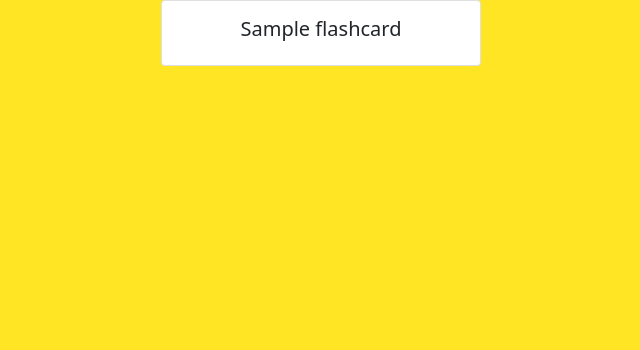
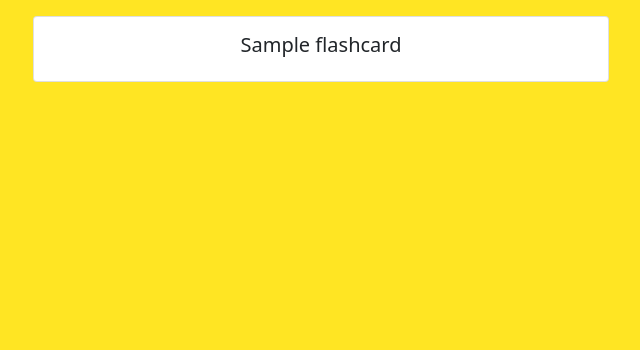
Before and after one commit to Sidixs/flashcards, a Django app: page / in a window 1280 px wide. Shown: the part 70-420 px from the top of the page, without its empty margins (319-959 px from the left). Run offline with Django 4.2, Linux system fonts and the light colour scheme; tables that the repository leaves empty hold one stand-in row (values such as "Sample post").

Commit message:
frontend_poprawiony

```diff
--- a/templates/edit-flashcard.html
+++ b/templates/edit-flashcard.html
@@ -4,6 +4,8 @@
 {% load crispy_forms_filters %}
 {% block title %}Fiszka {{ setOfFlashcards.name }}{% endblock %}
 {% block content %}
+    <center>
+    <div style="width: 36rem";>
 <div class="container mt-auto">
     {% if user.is_superuser %}
     <form method="post">
@@ -17,4 +19,6 @@
     Brak uprawnień
     {% endif %}
     </div>
+    </div>
+    </center>
 {% endblock %}
--- a/templates/flashcard.html
+++ b/templates/flashcard.html
@@ -2,6 +2,8 @@
 {#/flashcard/<str:SOFId>#}
 {% block title %}Fiszka {{ setOfFlashcards.name }}{% endblock %}
 {% block content %}
+    <center>
+    <div style="width: 36rem";>
 <div class="container mx-auto">
 	{% for flashcard in flashcards %}
 	<div class="card mt-3">
@@ -31,4 +33,6 @@
   </ul>
         </nav>
 {% endif %}
+    </div>
+    </center>
 {% endblock %}
--- a/templates/home.html
+++ b/templates/home.html
@@ -3,8 +3,10 @@
 {% block title %}Strona Główna{% endblock %}
 {% block content %}
     {% for card in SetOfCards %}
-	<div class="card mx-auto text-center col-sm-3">
-		<div class="card-body d-flex flex-row justify-content-between">
+        <center>
+        <div style="width: 36rem";>
+	<div class="card mt-3">
+		<div class="card-body d-flex flex-row justify-content-between text-center">
 			<div class="post-preview-container">
         <a href="{% url 'flashcard' card.id %}">
           <div>
@@ -15,6 +17,8 @@
 	</div>
         </div>
     </div>
+        </div>
+        </center>
 	{% empty %}
 	<p>Brak fiszek</p>
 	{% endfor %}
--- a/templates/manage-flashcard.html
+++ b/templates/manage-flashcard.html
@@ -4,6 +4,8 @@
 {% load crispy_forms_filters %}
 {% block title %}Fiszka {{ setOfFlashcards.name }}{% endblock %}
 {% block content %}
+    <center>
+    <div style="width: 36rem";>
 <div class="container mt-auto">
     {% if user.is_superuser %}
     <form method="post">
@@ -40,4 +42,6 @@
     Brak uprawnień
     {% endif %}
 </div>
+    </div>
+    </center>
 {% endblock %}
--- a/templates/manage-flashcards.html
+++ b/templates/manage-flashcards.html
@@ -4,6 +4,8 @@
 {% load crispy_forms_filters %}
 {% block title %}Strona Główna{% endblock %}
 {% block content %}
+    <center>
+    <div style="width: 36rem";>
     {% if user.is_superuser %}
     <form method="post">
         {% csrf_token %}
@@ -57,4 +59,6 @@
     {% else %}
     Brak uprawnień
     {% endif %}
+    </div>
+    </center>
 {% endblock %}
--- a/templates/manage-user-flashcard-details.html
+++ b/templates/manage-user-flashcard-details.html
@@ -4,6 +4,8 @@
 {% load crispy_forms_filters %}
 {% block title %}Fiszka {{ setOfFlashcards.name }}{% endblock %}
 {% block content %}
+    <center>
+    <div style="width: 36rem";>
 <div class="container mt-auto">
     {% if user.is_superuser %}
         Fiszka: {{ setOfFlashcards.name }}
@@ -31,4 +33,6 @@
     Brak uprawnień
     {% endif %}
 </div>
+    </div>
+    </center>
 {% endblock %}
--- a/templates/manage-user-flashcards.html
+++ b/templates/manage-user-flashcards.html
@@ -4,6 +4,8 @@
 {% load crispy_forms_filters %}
 {% block title %}Strona Główna{% endblock %}
 {% block content %}
+    <center>
+    <div style="width: 36rem";>
     {% if user.is_superuser %}
     {% for card in SetOfCards %}
 	<div class="card mt-2">
@@ -51,4 +53,6 @@
     {% else %}
     Brak uprawnień
     {% endif %}
+    </div>
+    </center>
 {% endblock %}
--- a/templates/manage-users.html
+++ b/templates/manage-users.html
@@ -4,6 +4,8 @@
 {% load crispy_forms_filters %}
 {% block title %}Strona Główna{% endblock %}
 {% block content %}
+    <center>
+    <div style="width: 36rem";>
     {% if user.is_superuser %}
     {% for normalUser in normalUsers %}
 	<div class="card mt-2">
@@ -63,4 +65,6 @@
     {% else %}
     Brak uprawnień
     {% endif %}
+    </div>
+    </center>
 {% endblock %}
--- a/templates/user-edit-flashcard.html
+++ b/templates/user-edit-flashcard.html
@@ -4,6 +4,8 @@
 {% load crispy_forms_filters %}
 {% block title %}Fiszka {{ setOfFlashcards.name }}{% endblock %}
 {% block content %}
+    <center>
+    <div style="width: 36rem";>
 <div class="container mt-auto">
     {% if user.is_authenticated %}
     <form method="post">
@@ -17,4 +19,6 @@
     Brak uprawnień
     {% endif %}
     </div>
+    </div>
+    </center>
 {% endblock %}
--- a/templates/user-favorites.html
+++ b/templates/user-favorites.html
@@ -3,6 +3,8 @@
 {% block title %}Ulubione{% endblock %}
 {% block content %}
     {% for card in SetOfUserCards %}
+        <center>
+    <div style="width: 36rem";>
 	<div class="card mt-2">
 		<div class="card-body d-flex flex-row justify-content-between">
 			<div class="post-preview-container">
@@ -19,6 +21,8 @@
 	</div>
         </div>
     </div>
+    </div>
+        </center>
 	{% empty %}
 	<p>Brak fiszek</p>
 	{% endfor %}
--- a/templates/user-manage-flashcard.html
+++ b/templates/user-manage-flashcard.html
@@ -5,6 +5,7 @@
 {% block title %}Fiszka {{ setOfFlashcards.name }}{% endblock %}
 {% block content %}
 <div class="container mt-auto">
+
     {% if user.is_authenticated and user.id == setOfFlashcards.auth_user.id %}
     <form method="post">
         {% csrf_token %}
--- a/templates/user-manage-flashcards.html
+++ b/templates/user-manage-flashcards.html
@@ -4,6 +4,8 @@
 {% load crispy_forms_filters %}
 {% block title %}Strona Główna{% endblock %}
 {% block content %}
+    <center>
+    <div style="width: 36rem";>
     {% if user.is_authenticated %}
     <form method="post">
         {% csrf_token %}
@@ -12,7 +14,7 @@
         <button type="submit" class="btn btn-success" name="add-card-set">Dodaj</button>
     </form>
     {% for card in SetOfCards %}
-	<div class="card mt-2">
+	<div class="card mt-2 center">
 		<div class="card-body d-flex flex-row justify-content-between">
 			<div class="post-preview-container">
         <a href="{% url 'user-manage-flashcard' card.id %}">
@@ -40,4 +42,6 @@
     {% else %}
     Brak uprawnień
     {% endif %}
+    </div>
+    </center>
 {% endblock %}
--- a/templates/view-user-flashcard.html
+++ b/templates/view-user-flashcard.html
@@ -2,6 +2,8 @@
 {#/user-flashcard/<str:SOUFId>#}
 {% block title %}Fiszka {{ setOfUserFlashcards.name }}{% endblock %}
 {% block content %}
+    <center>
+    <div style="width: 36rem";>
     {% if setOfUserFlashcards.is_private == True and user.id != setOfUserFlashcards.auth_user.id %}
     Brak dostępu
     {% else %}
@@ -50,4 +52,6 @@
     {% endif %}
     {% endif %}
     {% endif %}
+     </div>
+        </center>
 {% endblock %}
--- a/templates/view-user-flashcards.html
+++ b/templates/view-user-flashcards.html
@@ -2,6 +2,8 @@
 {#/user-flashcards#}
 {% block title %}Fiszki użytkowników{% endblock %}
 {% block content %}
+    <center>
+    <div style="width: 36rem";>
     {% for card in SetOfUserCards %}
 	<div class="card mt-2">
 		<div class="card-body d-flex flex-row justify-content-between">
@@ -54,5 +56,7 @@
     {% endif %}
   </ul>
         </nav>
+        </div>
+        </center>
     {% endif %}
 {% endblock %}
```
